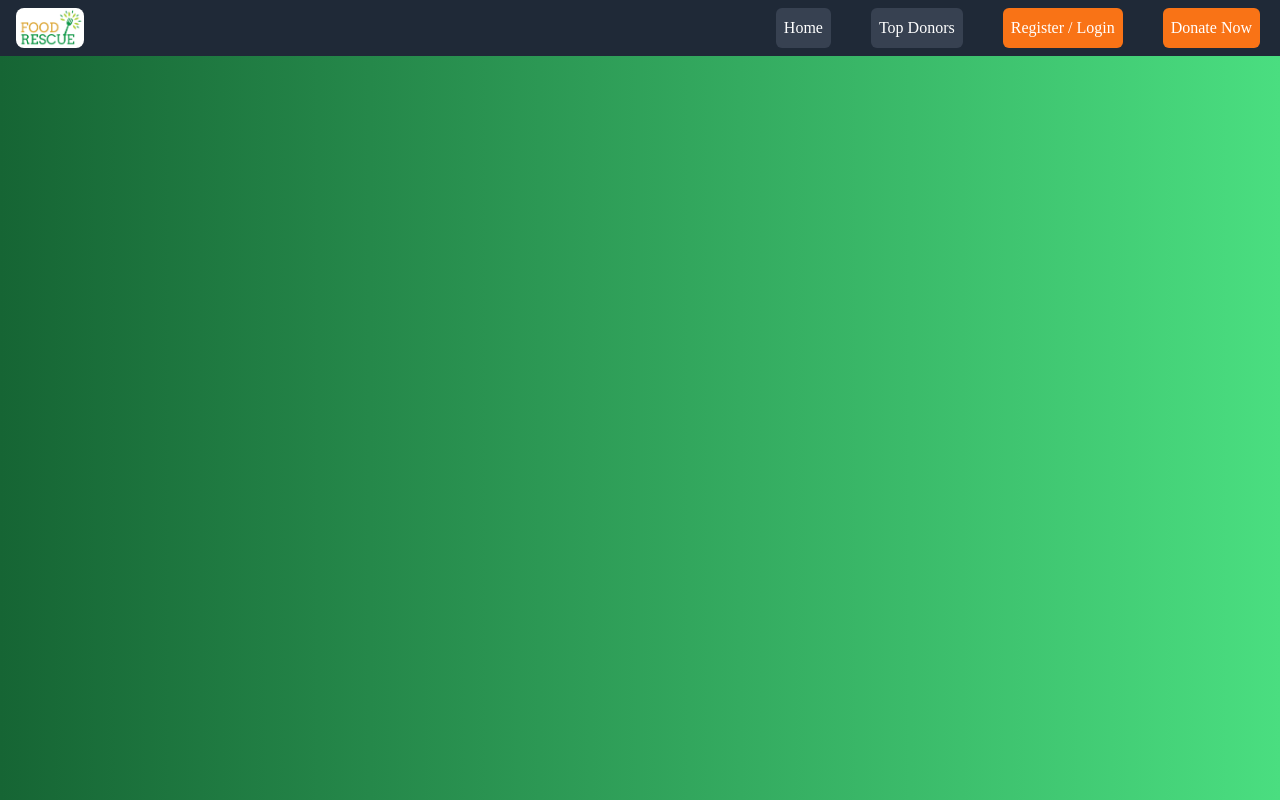
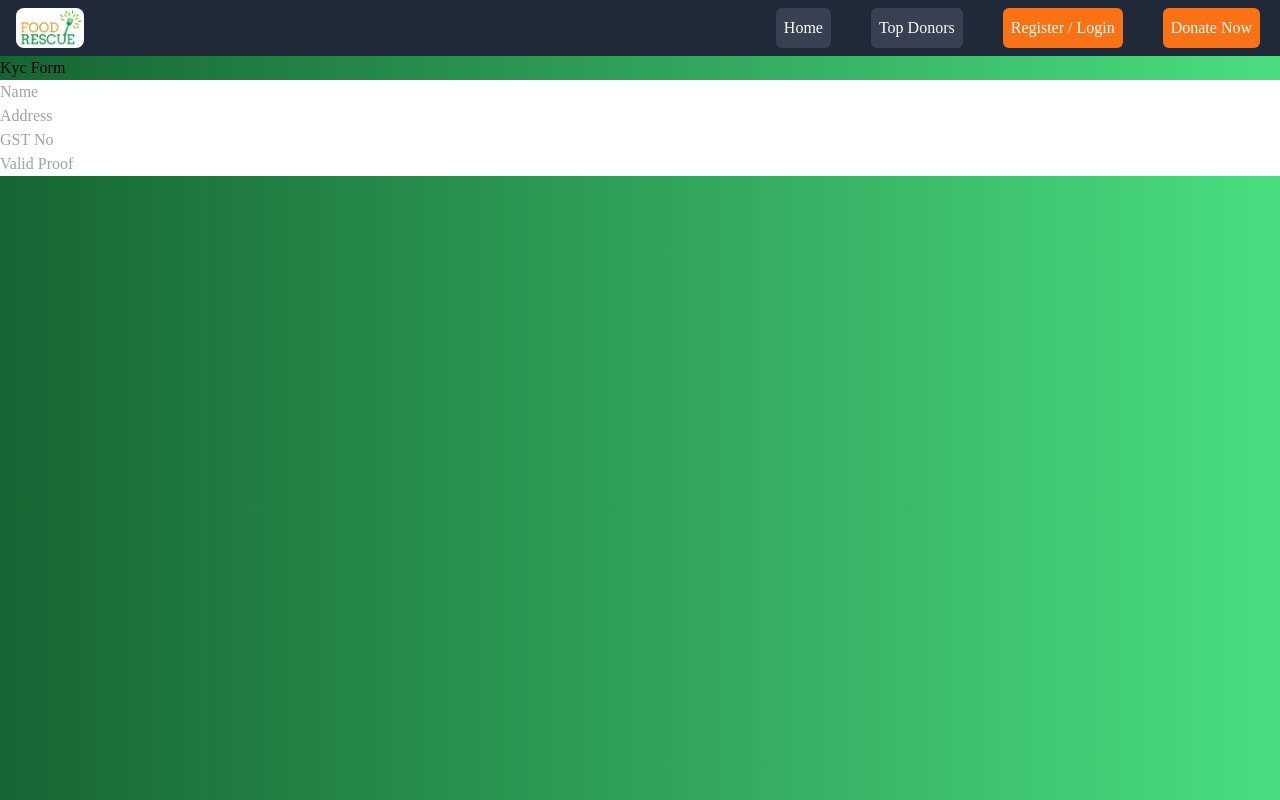
Before and after one commit to sh78ba/rescuefood, a React (Create React App) app in the folder frontend/rescuefood/: page /kycform in a window 1280 px wide. Built offline with nearby package versions, Linux system fonts and the light colour scheme; a web font is replaced by a local one.

Commit message:
kyc page

```diff
--- a/frontend/rescuefood/src/App.js
+++ b/frontend/rescuefood/src/App.js
@@ -8,6 +8,7 @@ import LoginSignup from './components/LoginSignUp/LoginSignup';
 import Restauranthome from './components/Restaurant/Restauranthome';
 import Navbar from './components/Restaurant/Navbar';
 import Profile from './components/cards/Profile';
+import Kycform from './components/Kycform';
 
 
 function App() {
@@ -39,6 +40,7 @@ function App() {
           {/* Add additional restaurant routes */}
           <Route path="/register/restaurant/dashboard" element={<Restauranthome />} />
           <Route path="/register/restaurant/profile" element={<Profile />} />
+          <Route path="/kycform" element={<Kycform />} />
         </Routes>
       </div>
     </div>
--- /dev/null
+++ b/frontend/rescuefood/src/components/Kycform.js
@@ -0,0 +1,19 @@
+import React from 'react'
+
+const Kycform = () => {
+  return (
+    <div>
+        <h1>Kyc Form</h1>
+        <form className='flex flex-col'>
+            <input type='text' placeholder='Name'/>
+            <input type='text' placeholder='Address'/>
+            <input type='text' placeholder='GST No'/>
+            <input type='text' placeholder='Valid Proof'/>
+
+
+        </form>
+    </div>
+  )
+}
+
+export default Kycform
```
